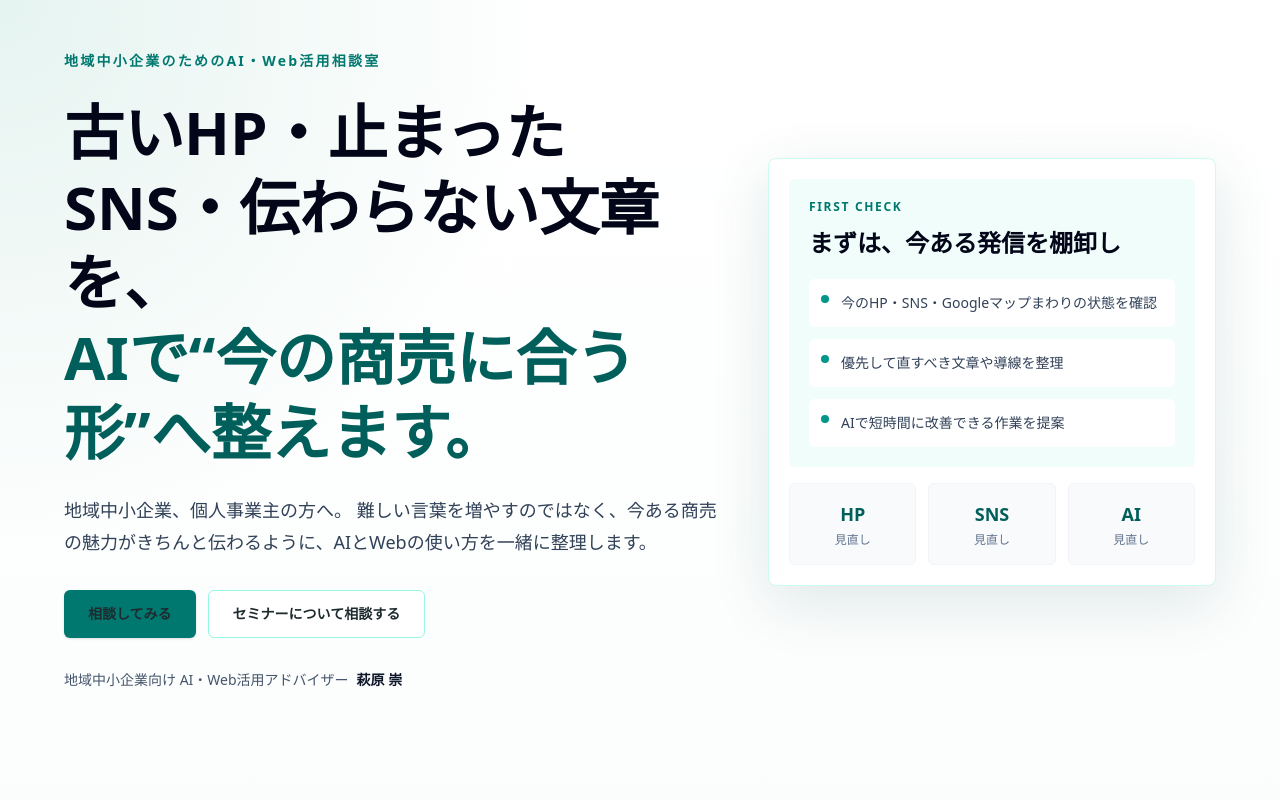
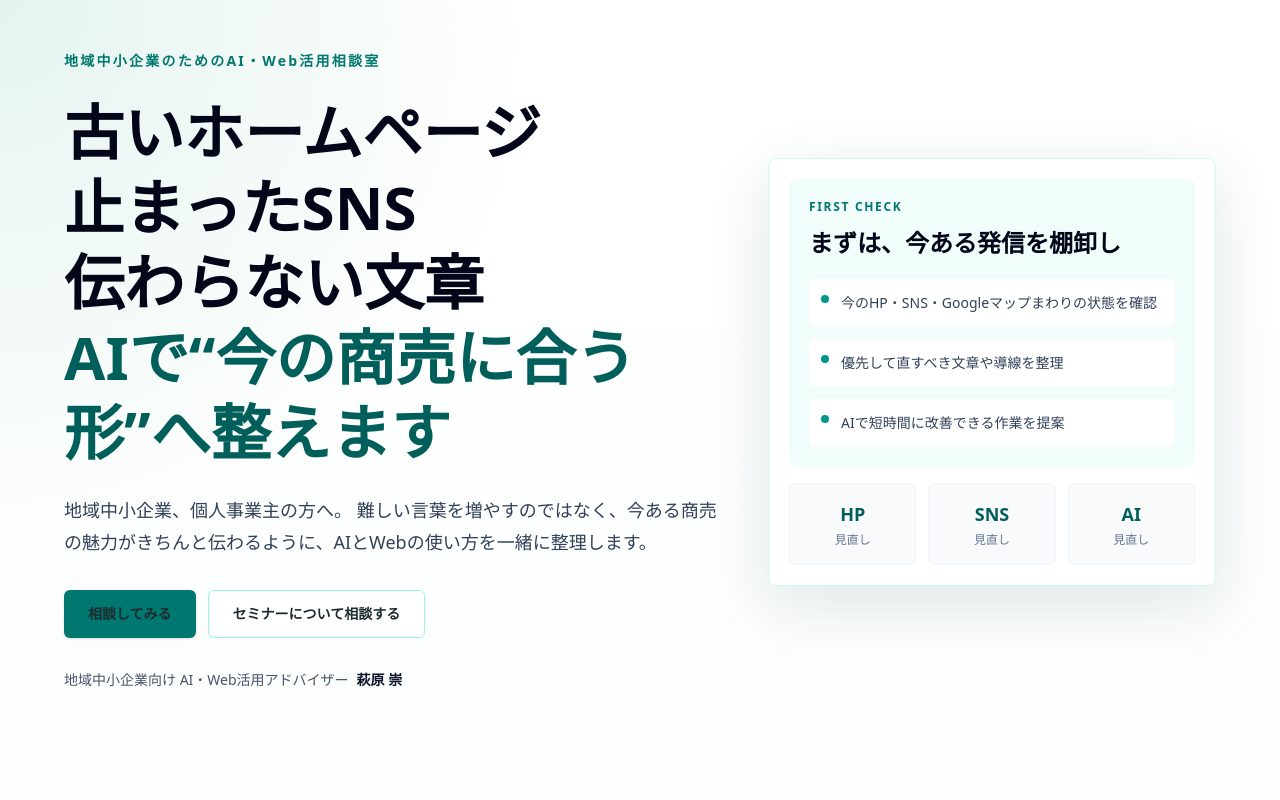
Before and after one commit to tkshagiwara-pandad/ai-web-consulting-lp, a Next.js app: page / in a window 1280 px wide. Shown: the top 800 px of the page. Built offline with nearby package versions, Linux system fonts and the light colour scheme.

Commit message:
Stack hero headline copy

```diff
--- a/app/page.tsx
+++ b/app/page.tsx
@@ -5,7 +5,7 @@ const contactHref = "https://forms.gle/VpCy2KrsdEUdwrj16";
 export const metadata: Metadata = {
   title: "地域中小企業のためのAI・Web活用相談室",
   description:
-    "古いHP・止まったSNS・伝わらない文章を、AIで今の商売に合う形へ整えます。地域中小企業向け AI・Web活用アドバイザー 萩原 崇。",
+    "古いホームページ、止まったSNS、伝わらない文章を、AIで今の商売に合う形へ整えます。地域中小企業向け AI・Web活用アドバイザー 萩原 崇。",
 };
 
 const concerns = [
@@ -65,8 +65,10 @@ export default function Home() {
               地域中小企業のためのAI・Web活用相談室
             </p>
             <h1 className="mt-6 text-4xl font-semibold leading-[1.25] tracking-normal text-slate-950 sm:text-5xl lg:text-6xl">
-              古いHP・止まったSNS・伝わらない文章を、
-              <span className="block text-teal-800">AIで“今の商売に合う形”へ整えます。</span>
+              <span className="block">古いホームページ</span>
+              <span className="block">止まったSNS</span>
+              <span className="block">伝わらない文章</span>
+              <span className="block text-teal-800">AIで“今の商売に合う形”へ整えます</span>
             </h1>
             <p className="mt-6 max-w-2xl text-base leading-8 text-slate-700 sm:text-lg">
               地域中小企業、個人事業主の方へ。
```
